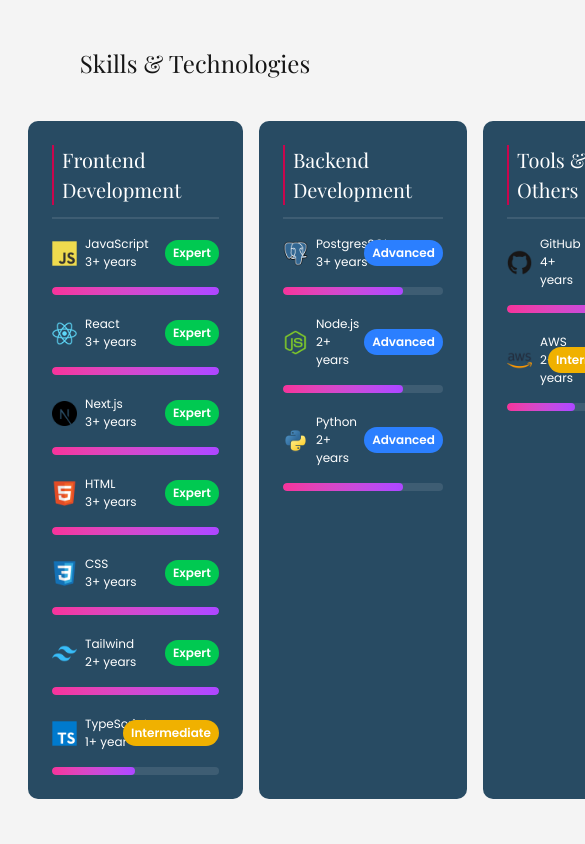
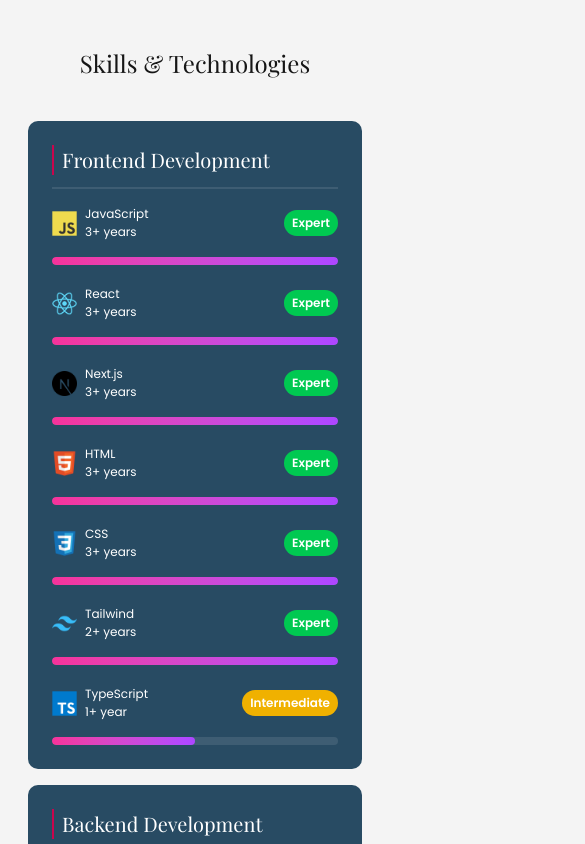
Before and after one commit to Bfernandez02/portfolio, a Next.js app: page / in a window 390 px wide. Shown: the part 2240-3084 px from the top of the page, 585 px wide, since content can reach past the window. Built offline with nearby package versions, Linux system fonts and the light colour scheme; a web font is replaced by a local one.

Commit message:
fix: update layout of Skills and Technologies section for improved responsiveness

```diff
--- a/src/components/Skills/SkillsAndTech.jsx
+++ b/src/components/Skills/SkillsAndTech.jsx
@@ -25,7 +25,7 @@ export default function SkillsAndTech() {
         <h2 className="w-fit">Skills & Technologies</h2>
       </div>
 
-      <div className="w-full flex-row xl:gap-6 gap-4 flex mb-6">
+      <div className="grid w-full grid-cols-1 md:grid-cols-2 lg:grid-cols-3 xl:gap-6 gap-4 mb-6">
         {Object.keys(categories).map((category) => (
           <TechCategoryCard
             key={category}
--- a/src/pages/index.js
+++ b/src/pages/index.js
@@ -38,7 +38,7 @@ export default function Home({ projects }) {
   }, [hash]);
 
   return (
-    <div className=" text-secondary flex items-center justify-center px-7 sm:px-10 md:px-15 lg:px-30 flex-col w-full ">
+    <div className=" text-secondary flex items-center justify-center px-7 sm:px-10 md:px-15 lg:px-24 xl:px-30 flex-col w-full ">
       {/* Hero Section */}
       <div
         ref={overviewRef}
```
